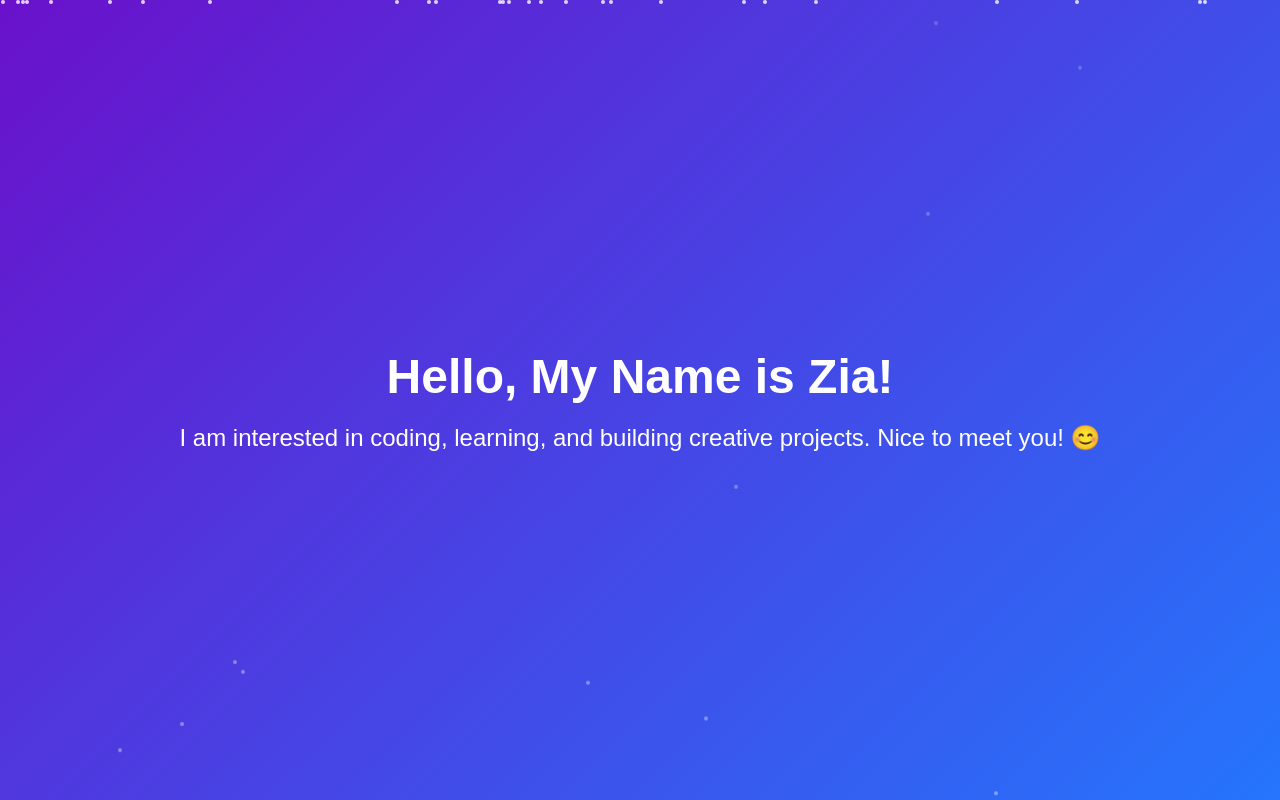
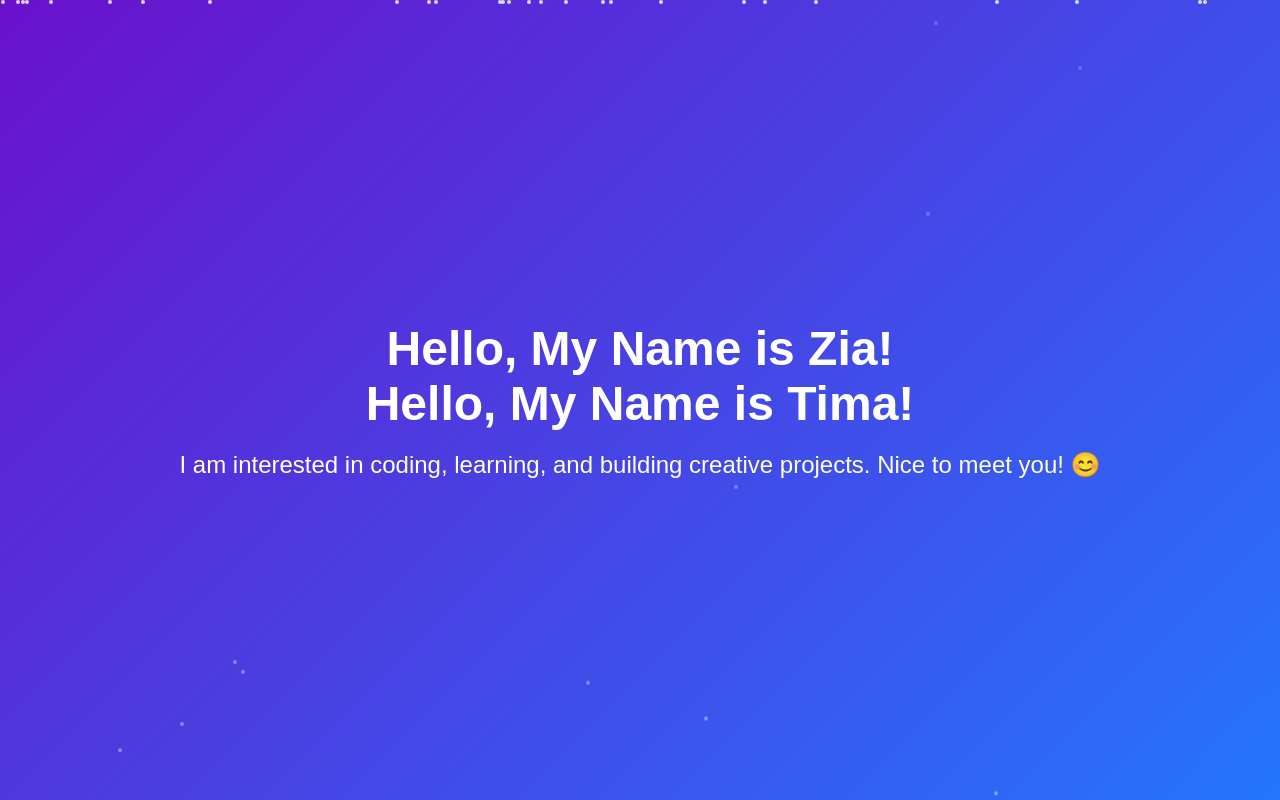
Before and after one commit to Zia-Berd/TechState, a plain HTML site: page index.html in a window 1280 px wide. Drawn offline with Linux system fonts and the light colour scheme.

Commit message:
tima changed

```diff
--- a/index.html
+++ b/index.html
@@ -116,6 +116,7 @@
 </div>
 <div class="about-container">
     <h1>Hello, My Name is Zia!</h1>
+    <h1>Hello, My Name is Tima!</h1>
     <p>I am interested in coding, learning, and building creative projects. Nice to meet you! 😊</p>
 </div>
 </body>
```
